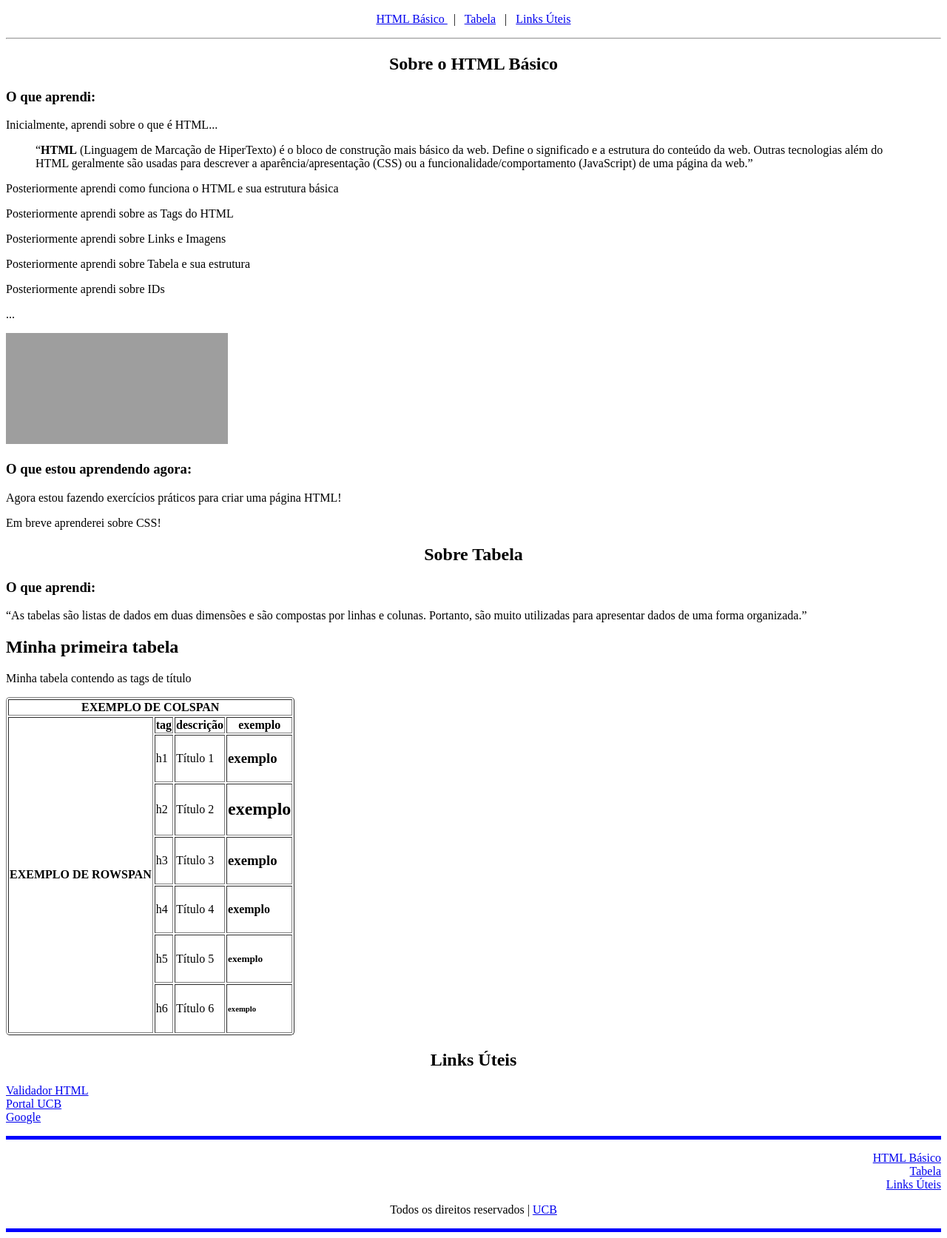
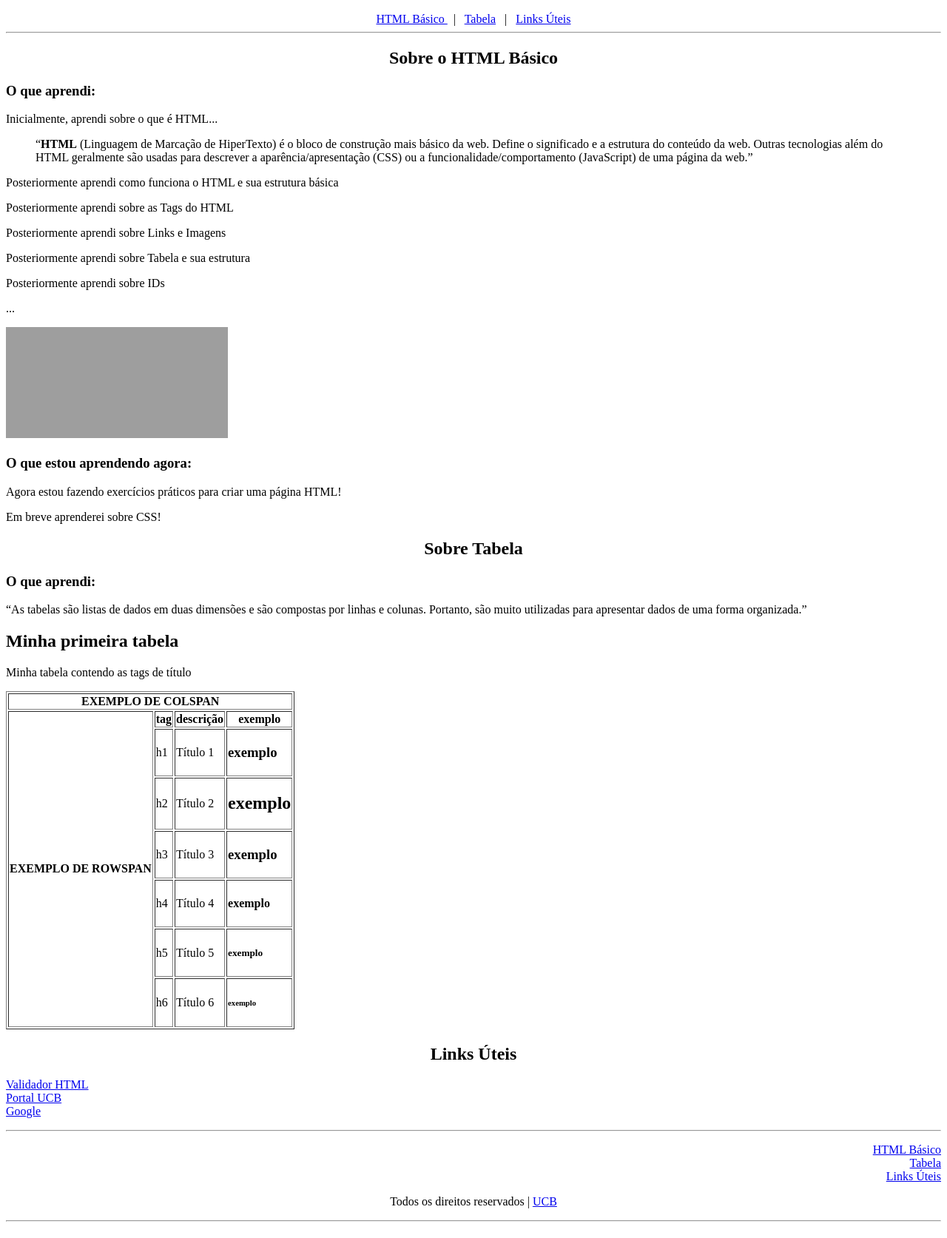
Before and after one commit to jailsonsbrito/ucb, a plain HTML site: page index.html in a window 1280 px wide. Shown: the part 50-1723 px from the top of the page at 74% size. Drawn offline with Linux system fonts and the light colour scheme; grey boxes are pictures that could not be loaded.

Commit message:
Primeira Pagina HTML

```diff
--- a/index.html
+++ b/index.html
@@ -10,14 +10,13 @@
 
 <body>
     <section id="Home">
+        <h1 style="text-align: center;"> Primeiro Projeto Front-End </h1>
         <header>
-            <h1 style="text-align: center;"> Primeiro Projeto Front-End </h1>
-            <nav>
-                <p style="text-align: center;">
-                    <a href="#html">HTML Básico </a> &nbsp; | &nbsp; <a href="#tabela">Tabela</a> &nbsp; | &nbsp; <a
-                        href="#links">Links Úteis</a>
+            <nav style="text-align: center;">
+                    <a href="#html">HTML Básico </a> &nbsp; | &nbsp;
+                    <a href="#tabela">Tabela</a> &nbsp; | &nbsp;
+                    <a href="#links">Links Úteis</a>
                     <hr>
-                </p>
             </nav>
         </header>
     </section>
@@ -53,8 +52,8 @@
     </section>
 
     <section id="tabela">
+        <h2 style="text-align: center;">Sobre Tabela</h2>
         <article>
-            <h2 style="text-align: center;">Sobre Tabela</h2>
             <h3>O que aprendi:</h3>
             <q>As tabelas são listas de dados em duas dimensões e são compostas por linhas e colunas. Portanto, são
                 muito
@@ -63,9 +62,9 @@
             <div>
                 <h2>Minha primeira tabela</h2>
                 <p>Minha tabela contendo as tags de título</p>
-                <table border="1" style="border-radius: 5px;"">
-                <tr>
-                    <th colspan=" 4">EXEMPLO DE COLSPAN</th>
+                <table border="1">
+                    <tr>
+                        <th colspan="4">EXEMPLO DE COLSPAN</th>
                     </tr>
                     <tr>
                         <th rowspan="7">EXEMPLO DE ROWSPAN</th>
@@ -133,7 +132,7 @@
         </header>
     </section>
 
-    <hr size="5" color="blue">
+    <hr>
 
     <footer>
         <div style="text-align: right;">
@@ -149,7 +148,7 @@
             </p>
         </div>
     </footer>
-    <hr size="5" color="blue">
+    <hr>
 </body>
 
 </html>
```
